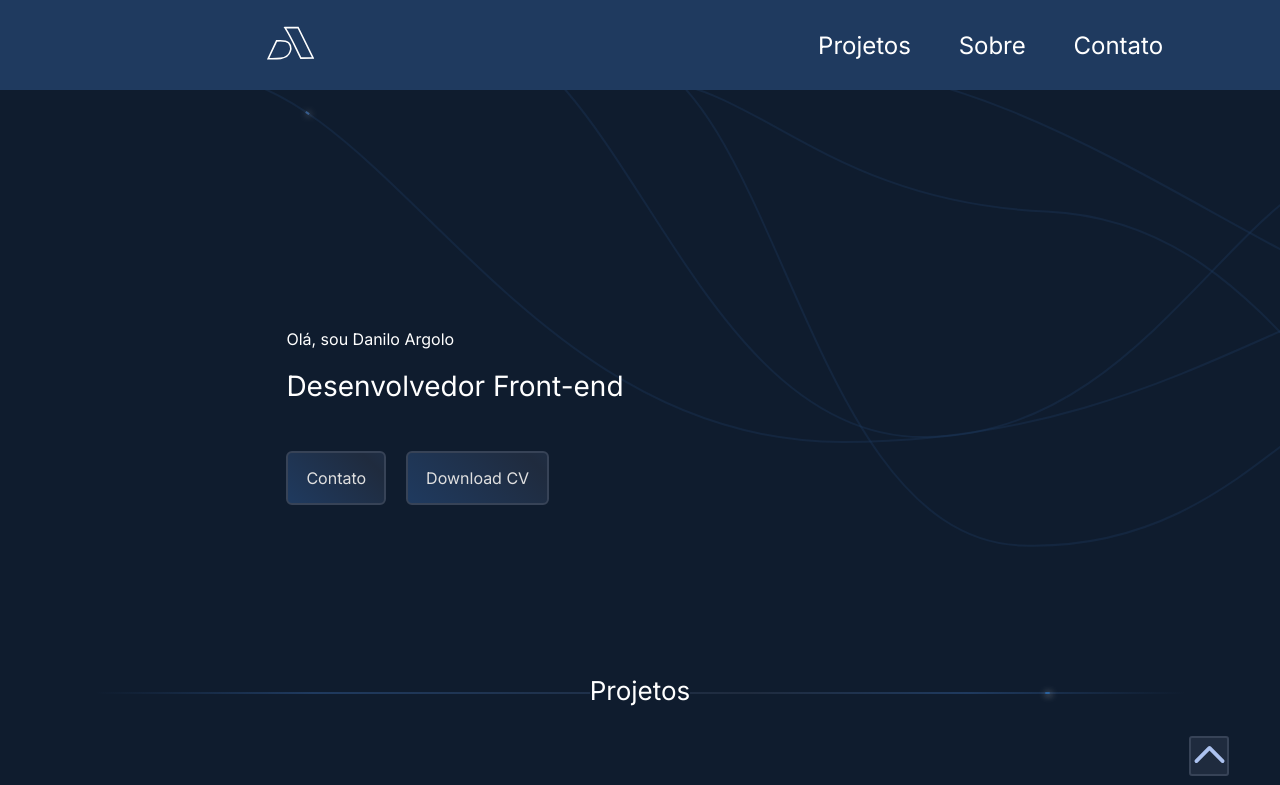
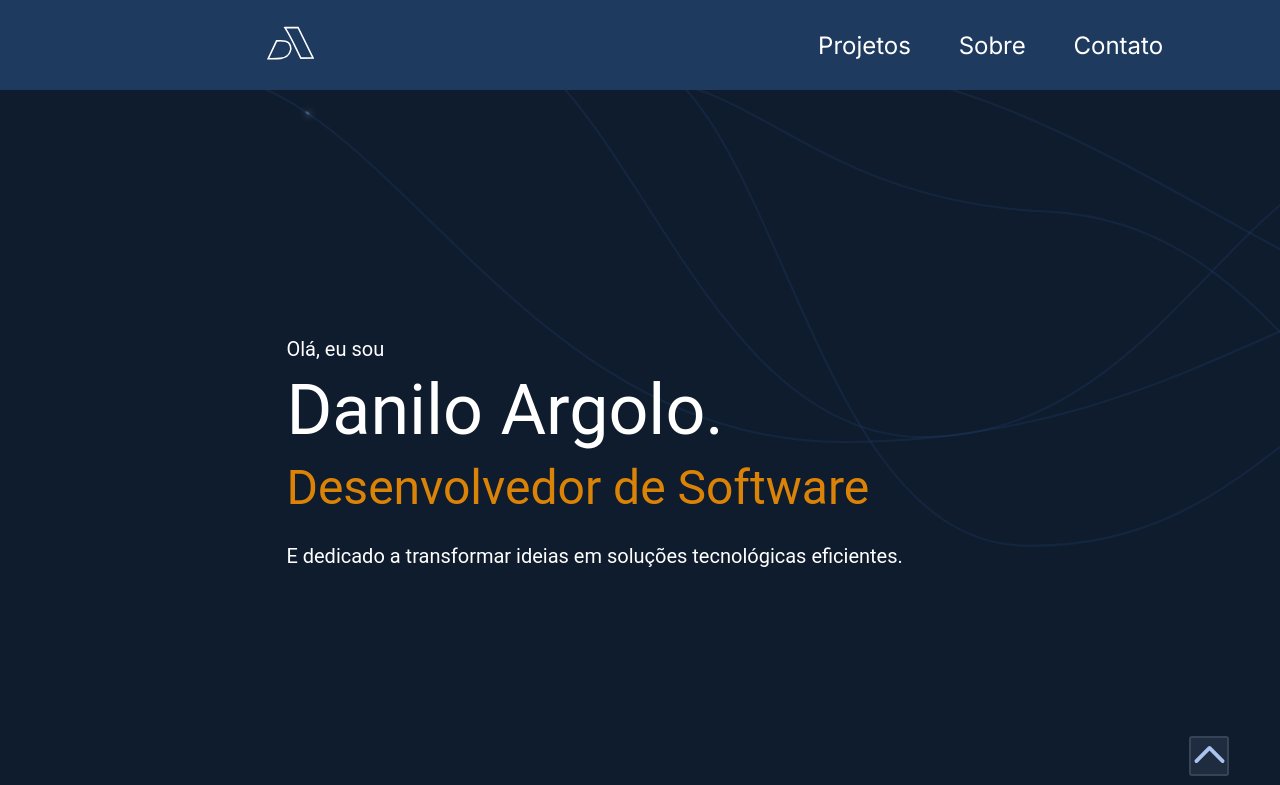
Before and after one commit to danargolo/portfolio, a Next.js app: page / in a window 1280 px wide. Shown: the top 785 px of the page. Built offline with nearby package versions, Linux system fonts and the light colour scheme.

Commit message:
styles: adjustment introductory text, colors

```diff
--- a/src/components/Hero/index.jsx
+++ b/src/components/Hero/index.jsx
@@ -17,12 +17,14 @@ export const Hero = () => {
     <S.Hero>
       <S.HeroWrapper>
         <S.TextContainer>
-          <S.NameText>Olá, sou Danilo Argolo</S.NameText>
-          <S.RoleText>Desenvolvedor Front-end</S.RoleText>
+          <S.IntroText>Olá, eu sou</S.IntroText>
+          <S.NameText>Danilo Argolo.</S.NameText>
+          <S.RoleText>Desenvolvedor de Software</S.RoleText>
+          <S.SentenceText>E dedicado a transformar ideias em soluções tecnológicas eficientes.</S.SentenceText>
         </S.TextContainer>
         <S.AnchorContainer>
-          <Anchor text="Contato" path="#contact" target="" />
-          <Anchor text="Download CV" path={link} target="_blank" />
+          {/* <Anchor text="Contato" path="#contact" target="" /> */}
+          {/* <Anchor text="Download CV" path={link} target="_blank" /> */}
           {/* <p><ScrollLink href={link} target="_blank">{link}</ScrollLink></p>
           <p><ScrollLink href="/projects" target="_blank">"contact"</ScrollLink></p> */}
         </S.AnchorContainer>
--- a/src/components/Hero/styles.js
+++ b/src/components/Hero/styles.js
@@ -4,7 +4,9 @@ import styled from "styled-components"
 import Image from "next/image"
 
 const Text = styled.p`
-   color: ${({ theme }) => theme.colors.text100 };
+  margin-top: .5rem;
+  color: ${({ theme }) => theme.colors.text100 };
+  font-family: Roboto, sans-serif;
 `
 
 export const Hero = styled.section`
@@ -60,7 +62,7 @@ export const TextContainer = styled.div`
   flex-direction: column;
   align-items: center;
   /* padding: 0.9rem; */
-  gap: 1.25rem;
+  /* gap: 1.25rem; */
 
   @media (min-width: 769px) {
     width: 85%;
@@ -103,10 +105,31 @@ export const AnchorContainer = styled.div`
   }
 `
 
+export const IntroText = styled(Text)`
+  font-size: clamp(1.125rem, 2vw, 1.25rem);
+`
 export const NameText = styled(Text)`
+
+  /* -webkit-text-stroke: 4px #acc2ef;
+  -webkit-text-stroke-width: 1px;
+  color: rgba(1, 1, 1, 0.4); */
+  font-size: clamp(2.5rem, 10vw, 4.375rem);
+
 `
 export const RoleText = styled(Text)`
-  font-size: clamp(1.5rem, 3vw, 1.75rem);
+  font-size: 48px;
+  color: rgba(255, 149, 0, 0.85);
+  text-align: center;
+  /* font-weight: bolder; */
+  /* -webkit-text-stroke: 4px #acc2ef;
+  -webkit-text-stroke-width: 1px;
+  color: rgba(1, 1, 1, 0.4) */
+  /* font-size: clamp(1.875rem, 3vw, 2.25rem); */
 `
 export const SentenceText = styled(Text)`
+  margin-top: 1.75rem;
+  text-align: justify;
+  font-size: clamp(1.125rem, 2vw, 1.25rem);
+
+
 `
```
